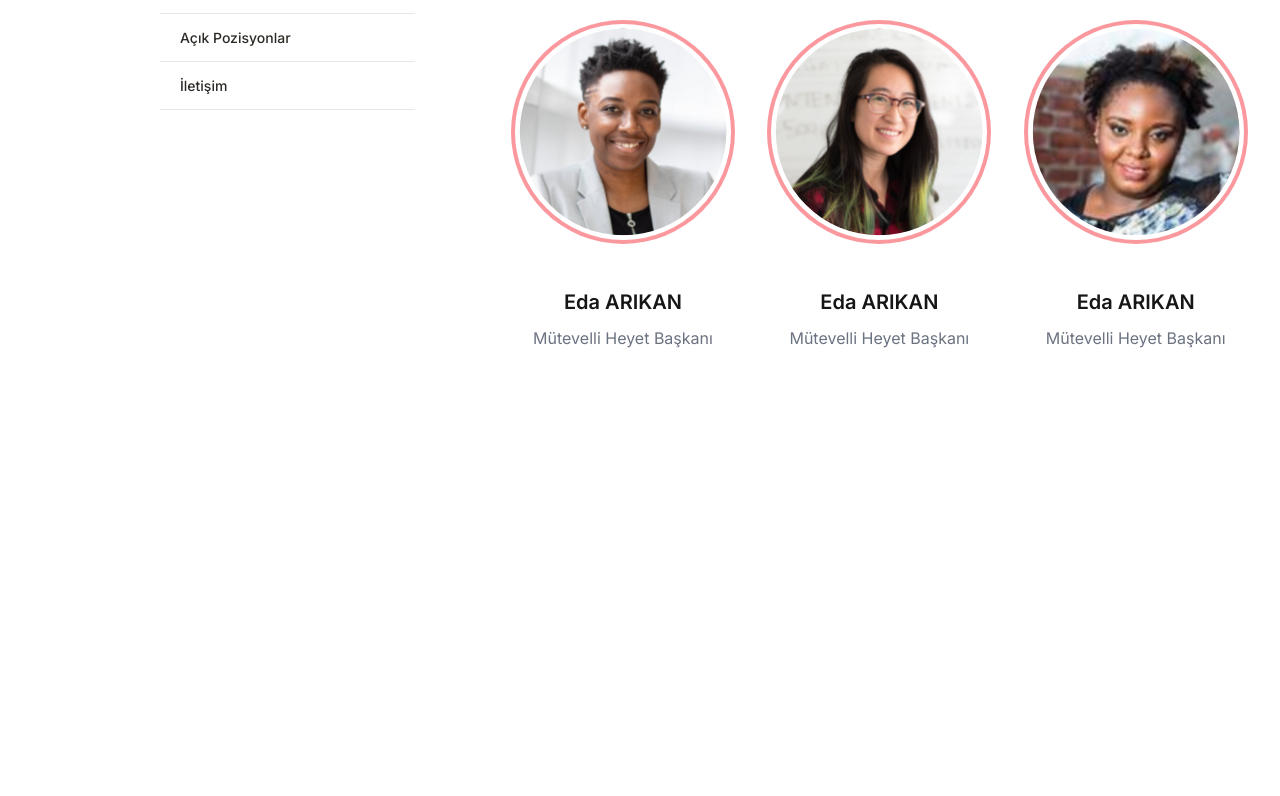
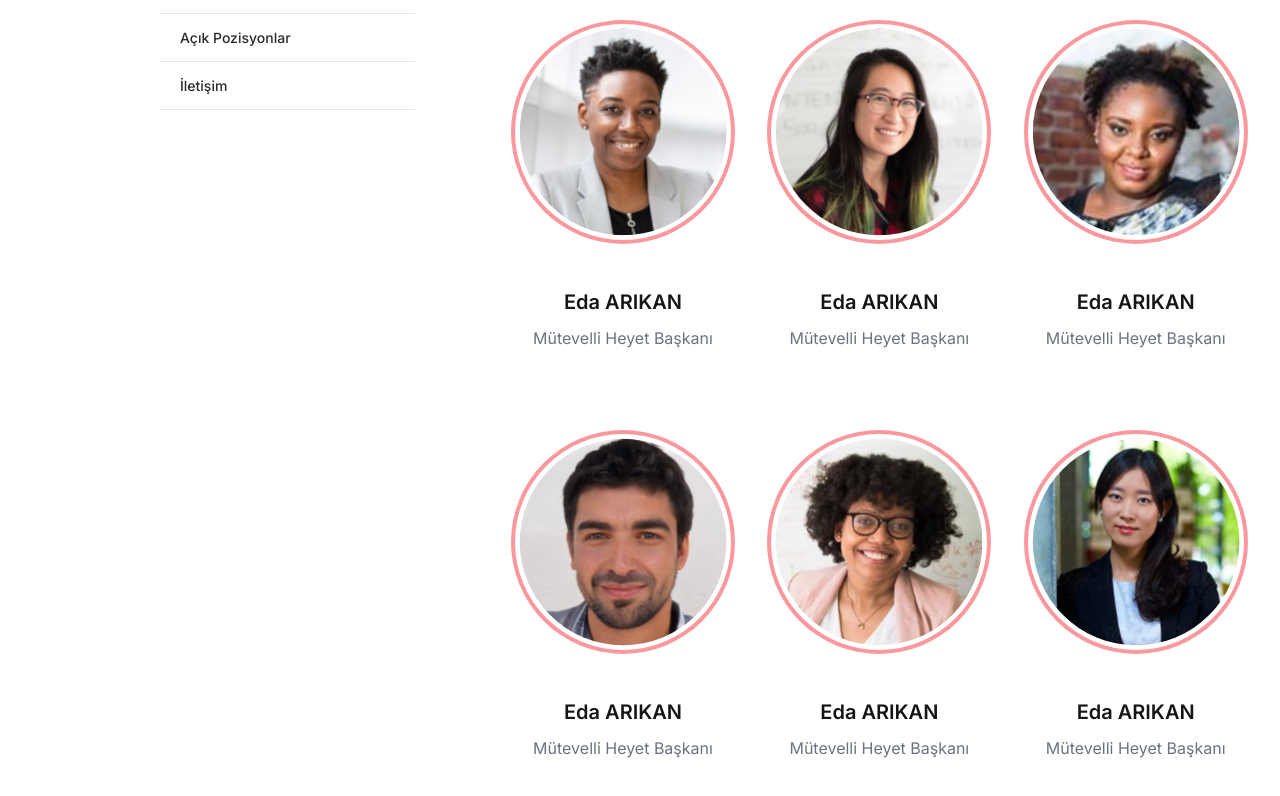
Before and after one commit to kadersarikaya/mef-freelance, a Next.js app: page /bolumler in a window 1280 px wide. Shown: the part 526-1322 px from the top of the page. Before the commit the page ends 956 px from the top, so only its background shows below. Built offline with nearby package versions, Linux system fonts and the light colour scheme.

Commit message:
team added

```diff
--- a/app/(components)/Team.tsx
+++ b/app/(components)/Team.tsx
@@ -38,7 +38,21 @@ const Team = () => {
       name: "Eda ARIKAN",
       position: "Mütevelli Heyet Başkanı",
     },
-
+    {
+      Image: Image1,
+      name: "Eda ARIKAN",
+      position: "Mütevelli Heyet Başkanı",
+    },
+    {
+      Image: Image2,
+      name: "Eda ARIKAN",
+      position: "Mütevelli Heyet Başkanı",
+    },
+    {
+      Image: Image3,
+      name: "Eda ARIKAN",
+      position: "Mütevelli Heyet Başkanı",
+    },
   ]
   return (
     <div className="">
```
Lines whose indentation alone changed are shown as unchanged.
